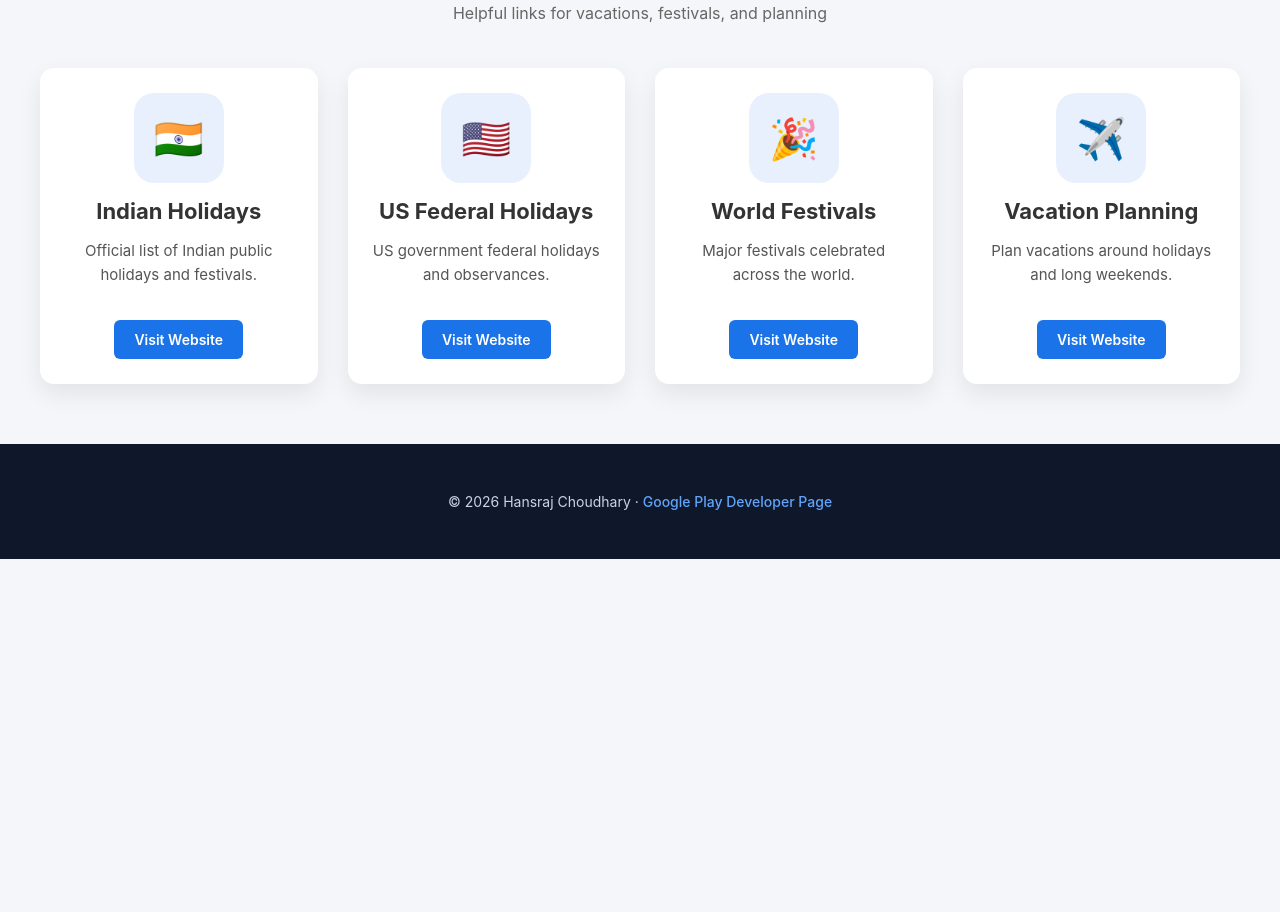
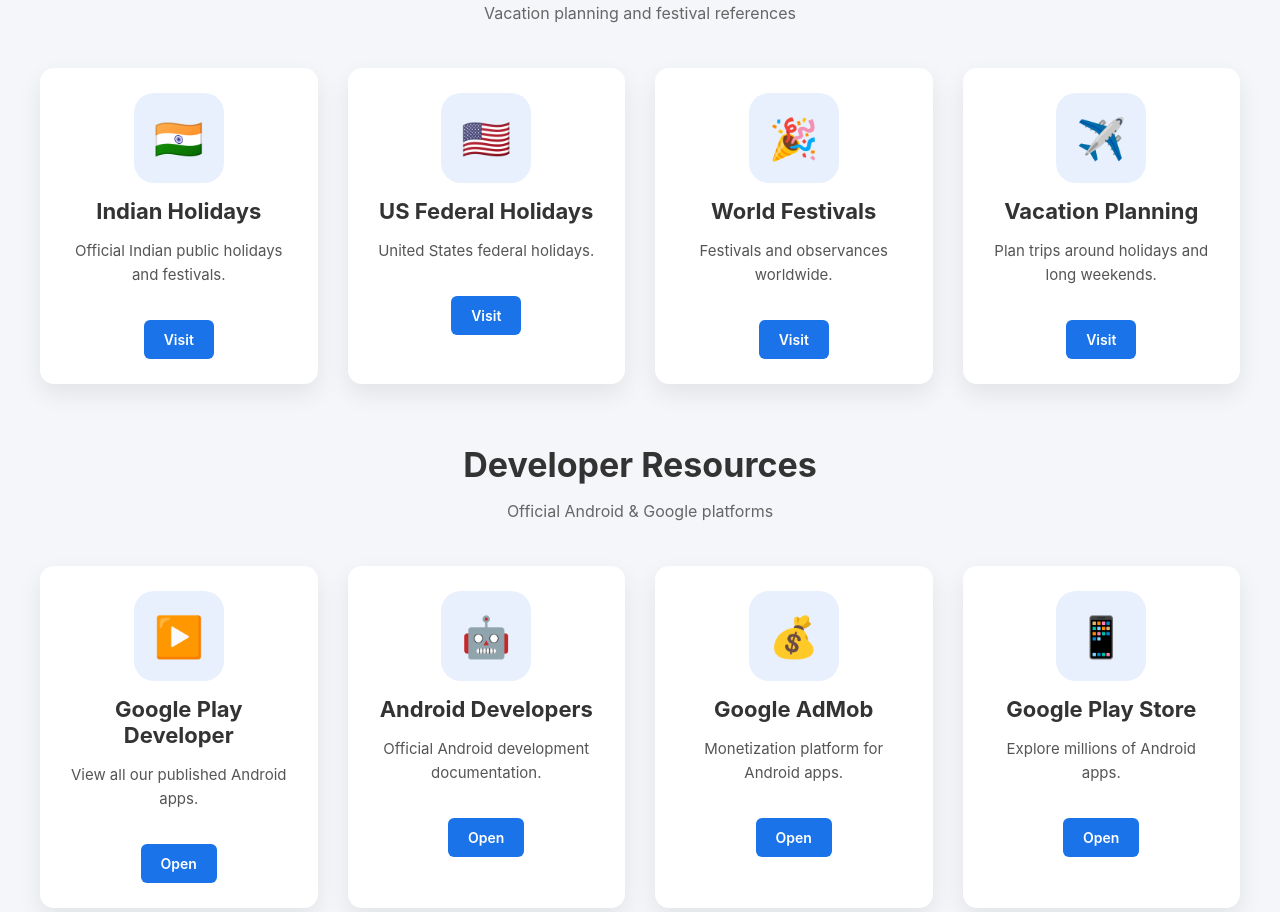
Before and after one commit to hansrajchoudhary/hansrajchoudhary.github.io, a plain HTML site: page index.html in a window 1280 px wide. Shown: the part 1334-2246 px from the top of the page. Before the commit the page ends 1893 px from the top, so only its background shows below. Drawn offline with Linux system fonts and the light colour scheme.

Commit message:
Update index.html
update 3

```diff
--- a/index.html
+++ b/index.html
@@ -61,13 +61,13 @@
       font-size: 16px;
     }
 
-    .apps, .links {
+    .grid {
       display: grid;
       grid-template-columns: repeat(auto-fit, minmax(260px, 1fr));
       gap: 30px;
     }
 
-    .app-card, .link-card {
+    .card {
       background: #fff;
       border-radius: 14px;
       padding: 25px;
@@ -76,7 +76,7 @@
       text-align: center;
     }
 
-    .app-card:hover, .link-card:hover {
+    .card:hover {
       transform: translateY(-6px);
       box-shadow: 0 18px 36px rgba(0,0,0,0.12);
     }
@@ -93,18 +93,18 @@
       margin: 0 auto 15px;
     }
 
-    .app-card h3, .link-card h3 {
+    .card h3 {
       font-size: 22px;
       margin: 10px 0;
     }
 
-    .app-card p, .link-card p {
+    .card p {
       font-size: 15px;
       color: #555;
       line-height: 1.6;
     }
 
-    .play-btn {
+    .btn {
       display: inline-block;
       margin-top: 18px;
       padding: 11px 20px;
@@ -116,7 +116,7 @@
       font-size: 14px;
     }
 
-    .play-btn:hover {
+    .btn:hover {
       background: #1558b0;
     }
 
@@ -148,81 +148,117 @@
   </div>
 </header>
 
-<!-- Apps Section -->
+<!-- Apps -->
 <section class="section">
   <h2>Our Apps</h2>
   <p class="subtitle">Available on Google Play</p>
 
-  <div class="apps">
-    <div class="app-card">
+  <div class="grid">
+    <div class="card">
       <div class="icon">📅</div>
       <h3>Holiday Calendar 2026</h3>
       <p>Complete holiday calendar with festivals and public holidays.</p>
-      <a class="play-btn" href="https://play.google.com/store/apps/details?id=com.apps.calendarnew" target="_blank">View on Google Play</a>
+      <a class="btn" href="https://play.google.com/store/apps/details?id=com.apps.calendarnew" target="_blank">View on Google Play</a>
     </div>
 
-    <div class="app-card">
+    <div class="card">
       <div class="icon">🗓️</div>
       <h3>Holiday Calendar</h3>
       <p>Simple and offline holiday calendar for everyday use.</p>
-      <a class="play-btn" href="https://play.google.com/store/apps/details?id=com.apps.calendar" target="_blank">View on Google Play</a>
+      <a class="btn" href="https://play.google.com/store/apps/details?id=com.apps.calendar" target="_blank">View on Google Play</a>
     </div>
 
-    <div class="app-card">
+    <div class="card">
       <div class="icon">🇮🇳</div>
       <h3>Hindi Calendar</h3>
       <p>Hindi calendar with Indian festivals and holidays.</p>
-      <a class="play-btn" href="https://play.google.com/store/apps/details?id=com.apps.calendarhin" target="_blank">View on Google Play</a>
+      <a class="btn" href="https://play.google.com/store/apps/details?id=com.apps.calendarhin" target="_blank">View on Google Play</a>
     </div>
 
-    <div class="app-card">
+    <div class="card">
       <div class="icon">📆</div>
       <h3>India Holiday Calendar</h3>
       <p>National and regional Indian holidays in one app.</p>
-      <a class="play-btn" href="https://play.google.com/store/apps/details?id=com.apps.indiacalendar" target="_blank">View on Google Play</a>
+      <a class="btn" href="https://play.google.com/store/apps/details?id=com.apps.indiacalendar" target="_blank">View on Google Play</a>
     </div>
 
-    <div class="app-card">
+    <div class="card">
       <div class="icon">🇺🇸</div>
       <h3>USA Holiday Calendar</h3>
       <p>US federal and public holidays calendar.</p>
-      <a class="play-btn" href="https://play.google.com/store/apps/details?id=com.apps.usacalendar" target="_blank">View on Google Play</a>
+      <a class="btn" href="https://play.google.com/store/apps/details?id=com.apps.usacalendar" target="_blank">View on Google Play</a>
     </div>
   </div>
 </section>
 
-<!-- Holiday Resources -->
+<!-- Holiday & Festival Links -->
 <section class="section">
   <h2>Holiday & Festival Resources</h2>
-  <p class="subtitle">Helpful links for vacations, festivals, and planning</p>
+  <p class="subtitle">Vacation planning and festival references</p>
 
-  <div class="links">
-    <div class="link-card">
+  <div class="grid">
+    <div class="card">
       <div class="icon">🇮🇳</div>
       <h3>Indian Holidays</h3>
-      <p>Official list of Indian public holidays and festivals.</p>
-      <a class="play-btn" href="https://www.india.gov.in/calendar" target="_blank">Visit Website</a>
+      <p>Official Indian public holidays and festivals.</p>
+      <a class="btn" href="https://www.india.gov.in/calendar" target="_blank">Visit</a>
     </div>
 
-    <div class="link-card">
+    <div class="card">
       <div class="icon">🇺🇸</div>
       <h3>US Federal Holidays</h3>
-      <p>US government federal holidays and observances.</p>
-      <a class="play-btn" href="https://www.opm.gov/policy-data-oversight/pay-leave/federal-holidays/" target="_blank">Visit Website</a>
+      <p>United States federal holidays.</p>
+      <a class="btn" href="https://www.opm.gov/policy-data-oversight/pay-leave/federal-holidays/" target="_blank">Visit</a>
     </div>
 
-    <div class="link-card">
+    <div class="card">
       <div class="icon">🎉</div>
       <h3>World Festivals</h3>
-      <p>Major festivals celebrated across the world.</p>
-      <a class="play-btn" href="https://www.timeanddate.com/holidays/" target="_blank">Visit Website</a>
+      <p>Festivals and observances worldwide.</p>
+      <a class="btn" href="https://www.timeanddate.com/holidays/" target="_blank">Visit</a>
     </div>
 
-    <div class="link-card">
+    <div class="card">
       <div class="icon">✈️</div>
       <h3>Vacation Planning</h3>
-      <p>Plan vacations around holidays and long weekends.</p>
-      <a class="play-btn" href="https://www.makemytrip.com/holidays-india/" target="_blank">Visit Website</a>
+      <p>Plan trips around holidays and long weekends.</p>
+      <a class="btn" href="https://www.makemytrip.com/holidays-india/" target="_blank">Visit</a>
+    </div>
+  </div>
+</section>
+
+<!-- Developer Links -->
+<section class="section">
+  <h2>Developer Resources</h2>
+  <p class="subtitle">Official Android & Google platforms</p>
+
+  <div class="grid">
+    <div class="card">
+      <div class="icon">▶️</div>
+      <h3>Google Play Developer</h3>
+      <p>View all our published Android apps.</p>
+      <a class="btn" href="https://play.google.com/store/apps/developer?id=Hansraj+Choudhary" target="_blank">Open</a>
+    </div>
+
+    <div class="card">
+      <div class="icon">🤖</div>
+      <h3>Android Developers</h3>
+      <p>Official Android development documentation.</p>
+      <a class="btn" href="https://developer.android.com" target="_blank">Open</a>
+    </div>
+
+    <div class="card">
+      <div class="icon">💰</div>
+      <h3>Google AdMob</h3>
+      <p>Monetization platform for Android apps.</p>
+      <a class="btn" href="https://admob.google.com" target="_blank">Open</a>
+    </div>
+
+    <div class="card">
+      <div class="icon">📱</div>
+      <h3>Google Play Store</h3>
+      <p>Explore millions of Android apps.</p>
+      <a class="btn" href="https://play.google.com/store" target="_blank">Open</a>
     </div>
   </div>
 </section>
@@ -238,9 +274,8 @@
 
 <script>
   function updateClock() {
-    const now = new Date();
     document.getElementById("clock").textContent =
-      now.toLocaleTimeString();
+      new Date().toLocaleTimeString();
   }
   updateClock();
   setInterval(updateClock, 1000);
```
